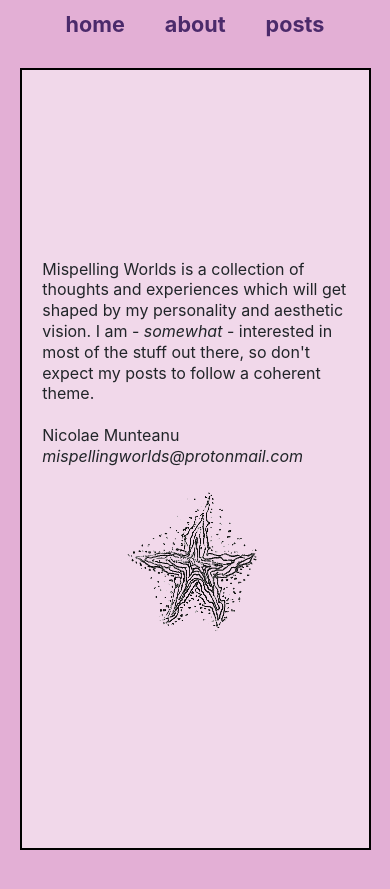
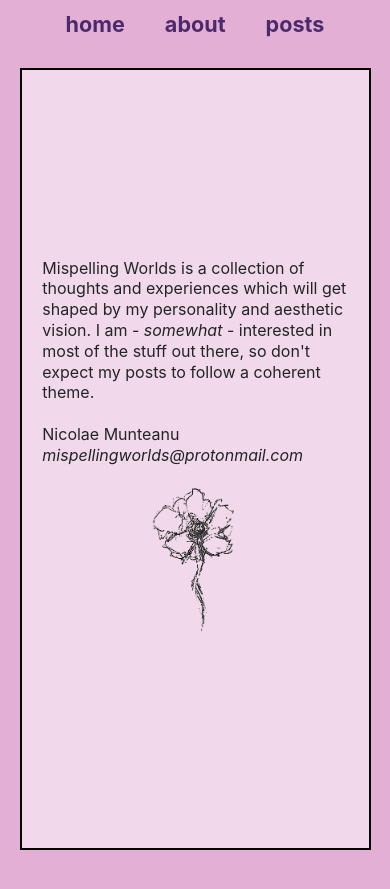
Before and after one commit to mispellingworlds/mispellingworlds.github.io, a Jekyll site: the page built from about.html, in a window 390 px wide. Shown: the top 889 px of the page. Built offline with Jekyll 4.4.1, drawn with Linux system fonts in a browser that asks for light colours.

Commit message:
ditched random images
didnt like it lol

```diff
--- a/about.html
+++ b/about.html
@@ -8,22 +8,6 @@
 Nicolae Munteanu <br>
 <i>mispellingworlds@protonmail.com</i>
 
-
-<script>
-    function getRandomImage() {
-    var randomImage = new Array();
-    randomImage[0] = "assets/images/aboutpg/1.png"
-    randomImage[1] = "assets/images/aboutpg/2.png"
-    randomImage[2] = "assets/images/aboutpg/3.png"
-    randomImage[3] = "assets/images/aboutpg/4.png"
-    randomImage[4] = "assets/images/aboutpg/5.png"
-
-    var number = Math.floor(Math.random()*randomImage.length);
-    document.write('<img src="'+randomImage[number]+'" class="img-about" />'); document.close();
-    }
-
-</script>
-
 <div style="display:flex; justify-content:center; padding-top:5%">
-    <script>getRandomImage();</script>
+    <img src="assets/images/aboutpg/2.png" class="img-about">
 </div>
--- a/assets/css/custom/_variables.scss
+++ b/assets/css/custom/_variables.scss
@@ -57,7 +57,7 @@
 
     .img-about{
         margin:auto;
-        max-width:50%
+        max-width:36%
     }
 }
 
```
